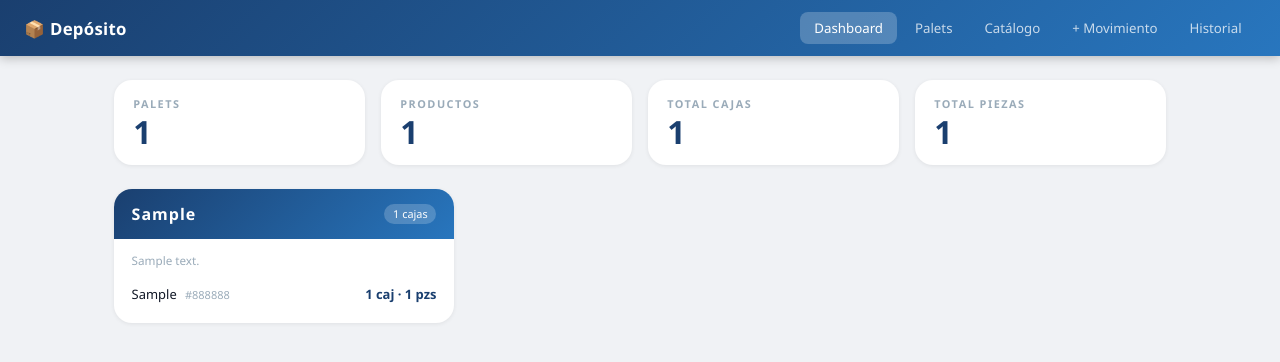
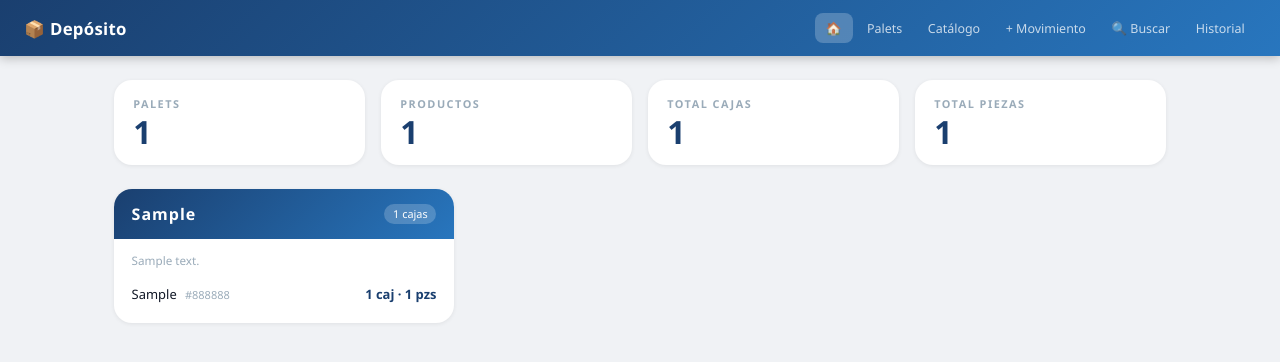
Before and after one commit to mmartinmape-byte/deposito-app-, a Flask app: page / in a window 1280 px wide. Shown: the top 362 px of the page. Run offline with Flask 3, Linux system fonts and the light colour scheme; tables that the repository leaves empty hold one stand-in row (values such as "Sample post").

Commit message:
agrega buscador de productos por palet

```diff
--- a/app.py
+++ b/app.py
@@ -379,6 +379,30 @@ def delete_producto(pid):
     return jsonify({'ok': True})
 
 
+@app.route('/api/buscar')
+def buscar():
+    q = request.args.get('q', '').strip().lower()
+    if not q:
+        return jsonify([])
+    like = f'%{q}%'
+    with engine.connect() as conn:
+        rows = conn.execute(text('''
+            SELECT s.producto, s.color, s.cajas, s.piezas_por_caja,
+                   p.codigo  AS palet_codigo,
+                   p.descripcion AS palet_desc,
+                   pr.sku
+            FROM stock s
+            JOIN palets p ON s.palet_id = p.id
+            LEFT JOIN productos pr ON LOWER(pr.nombre) = LOWER(s.producto)
+                                  AND LOWER(pr.color)  = LOWER(s.color)
+            WHERE LOWER(s.producto) LIKE :q
+               OR LOWER(s.color)    LIKE :q
+               OR LOWER(COALESCE(pr.sku, '')) LIKE :q
+            ORDER BY s.producto, s.color, p.codigo
+        '''), {'q': like}).fetchall()
+    return jsonify([_row(r) for r in rows])
+
+
 @app.route('/api/reset', methods=['DELETE'])
 def reset_todo():
     with engine.begin() as conn:
--- a/templates/index.html
+++ b/templates/index.html
@@ -32,9 +32,11 @@ header{
 nav{display:flex;gap:.2rem;margin-left:auto}
 nav button{
   background:transparent;border:none;color:rgba(255,255,255,.75);
-  padding:.45rem .9rem;border-radius:8px;cursor:pointer;
-  font:500 .83rem 'Segoe UI',system-ui,sans-serif;transition:all .15s
+  padding:.4rem .7rem;border-radius:8px;cursor:pointer;
+  font:500 .78rem 'Segoe UI',system-ui,sans-serif;transition:all .15s;
+  white-space:nowrap
 }
+nav{flex-wrap:wrap;row-gap:.2rem}
 nav button:hover{background:rgba(255,255,255,.15);color:#fff}
 nav button.active{background:rgba(255,255,255,.22);color:#fff}
 main{max-width:1100px;margin:0 auto;padding:1.5rem}
@@ -187,10 +189,11 @@ input:focus,select:focus{border-color:var(--blue)}
 <header>
   <div class="logo">📦 Depósito</div>
   <nav>
-    <button class="active" onclick="goTo('dashboard',this)">Dashboard</button>
+    <button class="active" onclick="goTo('dashboard',this)">🏠</button>
     <button onclick="goTo('palets',this)">Palets</button>
     <button onclick="goTo('catalogo',this)">Catálogo</button>
     <button onclick="goTo('movimiento',this)">+ Movimiento</button>
+    <button onclick="goTo('buscar',this)">🔍 Buscar</button>
     <button onclick="goTo('historial',this)">Historial</button>
   </nav>
 </header>
@@ -324,6 +327,21 @@ input:focus,select:focus{border-color:var(--blue)}
   </div>
 </section>
 
+<!-- ─── BUSCAR ────────────────────────────────────────────────────────────── -->
+<section id="sec-buscar" class="sec">
+  <div class="page-h">Buscar producto</div>
+  <div class="form-card" style="max-width:100%;margin-bottom:1.2rem">
+    <div style="display:flex;gap:.75rem;align-items:center">
+      <input type="text" id="buscar-input"
+             placeholder="Escribí nombre, color o SKU..."
+             oninput="onBuscar()"
+             style="flex:1;font-size:1rem;padding:.75rem 1rem"/>
+      <button class="btn btn-ghost" onclick="document.getElementById('buscar-input').value='';onBuscar()">✕</button>
+    </div>
+  </div>
+  <div id="buscar-resultados"></div>
+</section>
+
 <!-- ─── HISTORIAL ─────────────────────────────────────────────────────────── -->
 <section id="sec-historial" class="sec">
   <div class="toolbar">
@@ -421,7 +439,7 @@ function goTo(id, btn) {
   document.querySelectorAll('nav button').forEach(b => b.classList.remove('active'));
   document.getElementById('sec-' + id).classList.add('show');
   btn.classList.add('active');
-  ({ dashboard: loadDashboard, palets: loadPaletsTable, catalogo: loadCatalogoSection, movimiento: loadMovForm, historial: loadHistorial })[id]?.();
+  ({ dashboard: loadDashboard, palets: loadPaletsTable, catalogo: loadCatalogoSection, movimiento: loadMovForm, buscar: () => document.getElementById('buscar-input').focus(), historial: loadHistorial })[id]?.();
 }
 
 // ── API ───────────────────────────────────────────────────────────────────────
@@ -796,6 +814,53 @@ async function loadHistorial() {
   }).join('');
 }
 
+// ── Buscar ───────────────────────────────────────────────────────────────────
+let _buscarTimer = null;
+
+function onBuscar() {
+  clearTimeout(_buscarTimer);
+  _buscarTimer = setTimeout(ejecutarBusqueda, 300);
+}
+
+async function ejecutarBusqueda() {
+  const q   = document.getElementById('buscar-input').value.trim();
+  const div = document.getElementById('buscar-resultados');
+
+  if (!q) {
+    div.innerHTML = '';
+    return;
+  }
+
+  const data = await get('/api/buscar?q=' + encodeURIComponent(q));
+
+  if (!data.length) {
+    div.innerHTML = `<div class="empty">
+      <div class="empty-icon">🔍</div>
+      <div class="empty-txt">No se encontró "<strong>${e(q)}</strong>" en ningún palet.</div>
+    </div>`;
+    return;
+  }
+
+  const rows = data.map(r => `
+    <tr>
+      <td><strong style="color:var(--blue-dk);font-size:1rem">${e(r.palet_codigo)}</strong>
+          ${r.palet_desc ? `<span style="color:var(--g400);font-size:.75rem;margin-left:.4rem">${e(r.palet_desc)}</span>` : ''}
+      </td>
+      <td>${r.sku ? `<span class="badge b-transferencia" style="margin-right:.4rem">${e(r.sku)}</span>` : ''}${e(r.producto)}</td>
+      <td>${e(r.color || '—')}</td>
+      <td style="font-weight:700;color:var(--blue-dk)">${r.cajas}</td>
+      <td style="color:var(--g400)">${r.cajas * r.piezas_por_caja}</td>
+    </tr>`).join('');
+
+  div.innerHTML = `
+    <div class="table-wrap">
+      <table>
+        <thead><tr><th>Palet</th><th>Producto</th><th>Color</th><th>Cajas</th><th>Total piezas</th></tr></thead>
+        <tbody>${rows}</tbody>
+      </table>
+    </div>`;
+}
+
 // ── Reset ─────────────────────────────────────────────────────────────────────
 async function resetTodo() {
   if (!confirm('¿Borrar TODO el depósito?\nSe eliminarán todos los palets, stock y movimientos.\n\nEsta acción no se puede deshacer.')) return;
```
